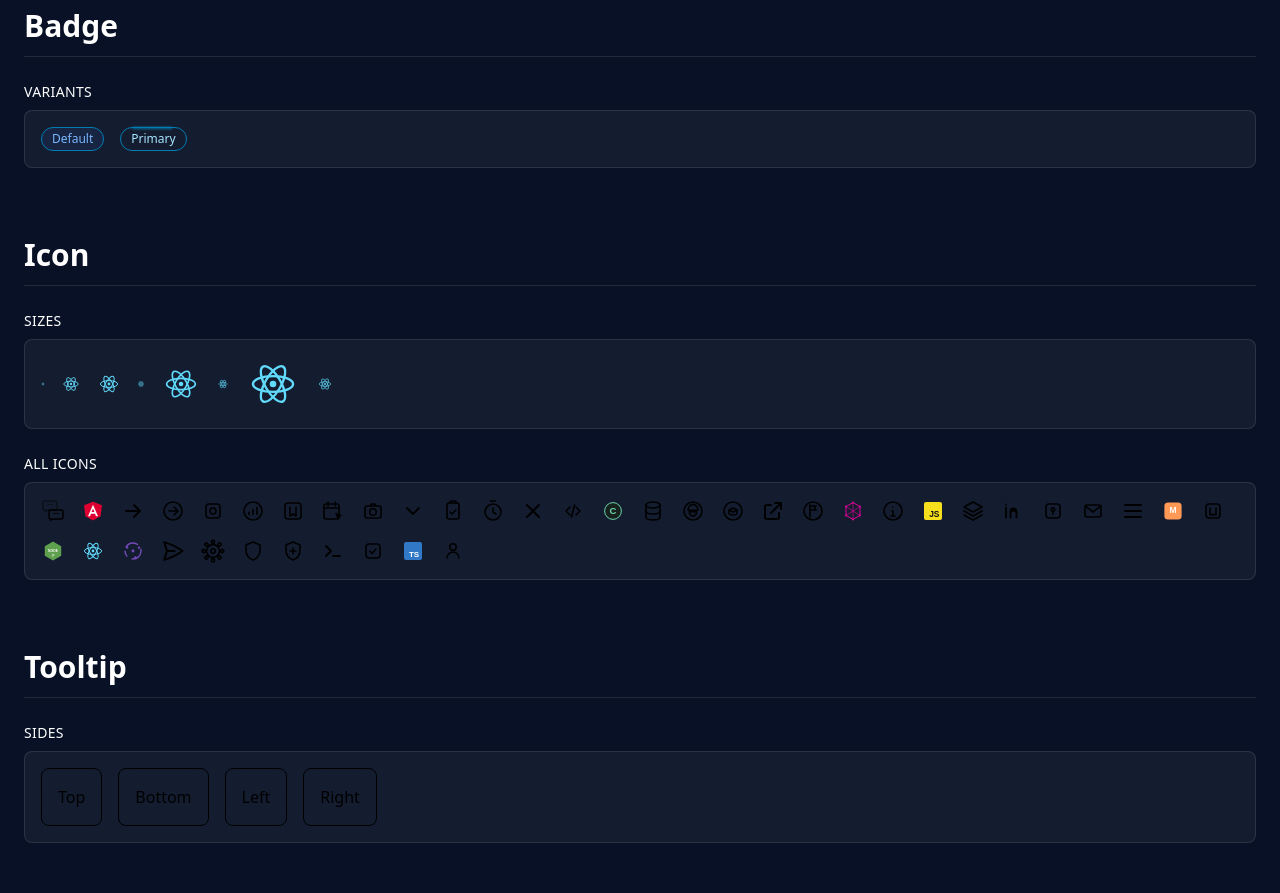
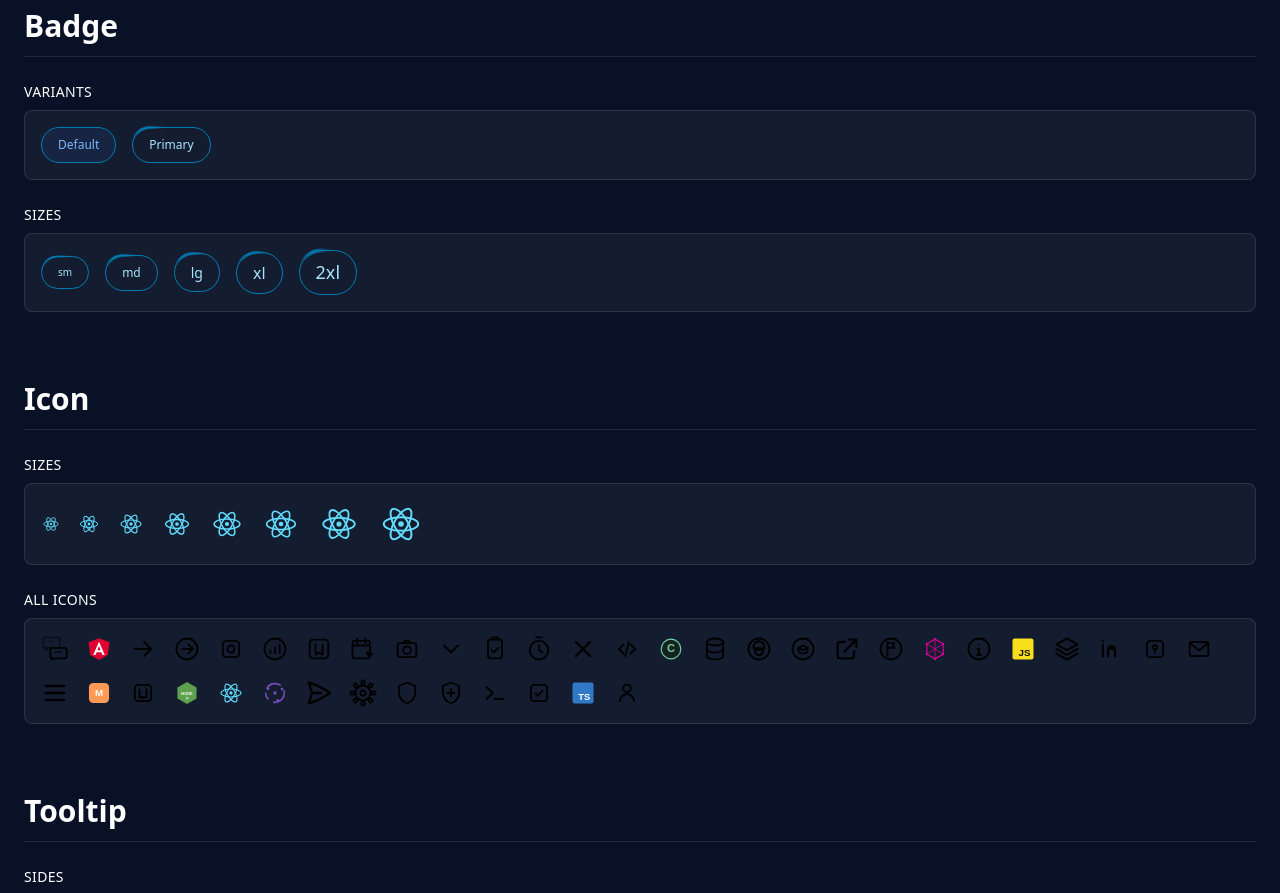
Before and after one commit to VladyslavSpasibozhko/portfolio, a React (Vite) app in the folder client/: page / in a window 1280 px wide. Shown: the part 2740-3633 px from the top of the page. Built offline with nearby package versions, Linux system fonts and the light colour scheme.

Commit message:
feat: Badge component added svg glow animation

```diff
--- a/client/src/components/atoms/Badge/Badge.tsx
+++ b/client/src/components/atoms/Badge/Badge.tsx
@@ -1,10 +1,10 @@
 import { useRef, type ReactNode } from "react";
-import { BadgeGlow } from "./BadgeGlow";
+import { BadgeGlow, type BadgeGlowConfig } from "./BadgeGlow";
 
 interface BadgeProps {
   children: ReactNode;
   variant?: "default" | "primary";
-  size?: "sm" | "md" | "xl" | "2xl" | "3xl";
+  size?: "sm" | "md" | "lg" | "xl" | "2xl";
   className?: string;
 }
 
@@ -14,11 +14,22 @@ const variantClasses = {
 };
 
 const sizeClasses = {
-  sm: "px-2 py-0.5 text-10",
-  md: "px-2.5 py-0.5 text-12",
-  xl: "px-3 py-1 text-14",
-  "2xl": "px-3.5 py-1.5 text-16",
-  "3xl": "px-4 py-2 text-18",
+  sm: "px-4 py-2 text-10",
+  md: "px-4 py-2 text-12",
+  lg: "px-4 py-2 text-14",
+  xl: "px-4 py-2 text-16",
+  "2xl": "px-4 py-2 text-18",
+};
+
+const sizeGlowConfig: Record<
+  NonNullable<BadgeProps["size"]>,
+  Partial<BadgeGlowConfig>
+> = {
+  sm: { strokeWidth: 2, segmentLength: 30, blurStdDeviation: 4 },
+  md: { strokeWidth: 3, segmentLength: 26, blurStdDeviation: 4 },
+  lg: { strokeWidth: 3, segmentLength: 24, blurStdDeviation: 4 },
+  xl: { strokeWidth: 3, segmentLength: 24, blurStdDeviation: 4 },
+  "2xl": { strokeWidth: 4, segmentLength: 24, blurStdDeviation: 4.5 },
 };
 
 export function Badge({
@@ -34,7 +45,9 @@ export function Badge({
       ref={ref}
       className={`relative inline-block rounded-full ${variantClasses[variant]} ${sizeClasses[size]} ${className}`}
     >
-      {variant === "primary" && <BadgeGlow containerRef={ref} />}
+      {variant === "primary" && (
+        <BadgeGlow containerRef={ref} {...sizeGlowConfig[size]} />
+      )}
       {children}
     </span>
   );
--- a/client/src/components/atoms/Badge/BadgeGlow.tsx
+++ b/client/src/components/atoms/Badge/BadgeGlow.tsx
@@ -1,114 +1,196 @@
 import { useEffect, useState, type RefObject } from "react";
 
-const BADGE_GLOW_CONFIG = {
-  // border color the glow lines are drawn in
-  color: "var(--color-border-focus)",
-  // thickness of each glow line, in px
-  strokeWidth: 1,
-  // length of each glow line, as a % of the badge's full perimeter (0-100)
+const BADGE_GLOW_DEFAULTS = {
+  // border color of the glowing line — a Tailwind `stroke-*` utility class
+  colorClassName: "stroke-border-focus",
+  // thickness of the line, in px — keep close to the badge's own (measured)
+  // border-width or the glow will visibly spill outside the border it traces
+  strokeWidth: 3,
+  // length of the bright glow, as a % of the badge's full perimeter (0-100)
   segmentLength: 25,
   // time for one full lap around the badge, in seconds
   durationS: 4,
-  // softness of the glow; higher = blurrier
-  blurStdDeviation: 0.8,
+  // softness of the fade at both ends of the glow; higher = smoother/longer fade
+  blurStdDeviation: 6,
 };
 
-function getPillPath(width: number, height: number, strokeWidth: number) {
-  const radius = height / 2;
-  const top = 0;
-  const bottom = height - strokeWidth;
-  const leftEdgeX = radius;
-  const rightEdgeX = width - radius;
+export type BadgeGlowConfig = typeof BADGE_GLOW_DEFAULTS;
 
-  // Nudge the arc radius slightly below the exact chord length (== diameter):
-  // some browsers collapse an exactly-tangent semicircle arc into a straight
-  // line, which cuts the path in half. The straight edges above still use
-  // the true radius so the arcs stay flush with them.
-  const arcRadius = radius * 0.94;
+// Points per rounded cap used to approximate it as straight segments (see
+// getPillPath for why arcs are avoided).
+const CAP_SEGMENTS = 24;
 
-  const topEdge = `M ${leftEdgeX},${top} H ${rightEdgeX}`;
-  const rightCap = `A ${arcRadius},${arcRadius} 0 0 1 ${rightEdgeX},${bottom}`;
-  const bottomEdge = `H ${leftEdgeX}`;
-  const leftCap = `A ${arcRadius},${arcRadius} 0 0 1 ${leftEdgeX},${top}`;
+function getPillPath(width: number, height: number, borderWidth: number) {
+  // The path is traced along the badge's border centerline: inset by half
+  // the badge's own border-width from the outer edge on every side.
+  const inset = borderWidth / 2;
+  const insetHeight = height - borderWidth;
+  const r = insetHeight / 2;
+  const left = inset;
+  const top = inset;
+  const right = width - inset;
+  const bottom = height - inset;
+  const midY = (top + bottom) / 2;
+  const rightCapCenterX = right - r;
+  const leftCapCenterX = left + r;
 
-  return `${topEdge} ${rightCap} ${bottomEdge} ${leftCap} Z`;
+  // The rounded caps are approximated with many short straight segments
+  // instead of arc commands. Two arc commands are needed to trace each cap
+  // without hitting an exactly-tangent degenerate arc (radius == half the
+  // chord length), but browsers have been observed to glitch
+  // animateMotion's rotate="auto" — which needs the path's tangent
+  // direction at every point — right at the point where those two arc
+  // commands meet, even though the underlying curve is mathematically
+  // smooth there. A polyline has no such ambiguity: every segment's
+  // direction is trivial to compute, so rotate="auto" has nothing to
+  // stumble on.
+  const points: Array<[number, number]> = [
+    [left + r, top],
+    [right - r, top],
+  ];
+
+  for (let i = 1; i <= CAP_SEGMENTS; i++) {
+    const angle = (-90 + (180 * i) / CAP_SEGMENTS) * (Math.PI / 180);
+    points.push([
+      rightCapCenterX + r * Math.cos(angle),
+      midY + r * Math.sin(angle),
+    ]);
   }
 
-interface BadgeGlowProps {
+  points.push([left + r, bottom]);
+
+  for (let i = 1; i <= CAP_SEGMENTS; i++) {
+    const angle = (90 + (180 * i) / CAP_SEGMENTS) * (Math.PI / 180);
+    points.push([
+      leftCapCenterX + r * Math.cos(angle),
+      midY + r * Math.sin(angle),
+    ]);
+  }
+
+  const [start, ...rest] = points;
+  const moveTo = `M ${start[0]},${start[1]}`;
+  const lineTos = rest.map(([x, y]) => `L ${x},${y}`).join(" ");
+
+  return `${moveTo} ${lineTos} Z`;
+}
+
+function getPillPerimeter(width: number, height: number, borderWidth: number) {
+  const insetWidth = width - borderWidth;
+  const insetHeight = height - borderWidth;
+  // Two straight edges (top + bottom), each (insetWidth - insetHeight) long,
+  // plus the two semicircular caps, whose combined circumference is one full
+  // circle.
+  return 2 * (insetWidth - insetHeight) + Math.PI * insetHeight;
+}
+
+interface BadgeGlowProps extends Partial<BadgeGlowConfig> {
   containerRef: RefObject<HTMLSpanElement | null>;
 }
 
-export function BadgeGlow({ containerRef }: BadgeGlowProps) {
-  const [dimensions, setDimensions] = useState({ width: 0, height: 0 });
+export function BadgeGlow({
+  containerRef,
+  colorClassName = BADGE_GLOW_DEFAULTS.colorClassName,
+  strokeWidth = BADGE_GLOW_DEFAULTS.strokeWidth,
+  segmentLength = BADGE_GLOW_DEFAULTS.segmentLength,
+  durationS = BADGE_GLOW_DEFAULTS.durationS,
+  blurStdDeviation = BADGE_GLOW_DEFAULTS.blurStdDeviation,
+}: BadgeGlowProps) {
+  const [dimensions, setDimensions] = useState({
+    width: 0,
+    height: 0,
+    borderWidth: 0,
+  });
 
   useEffect(() => {
     const el = containerRef.current;
     if (!el) return;
 
-    const observer = new ResizeObserver(([entry]) => {
-      const borderBox = entry.borderBoxSize?.[0];
-      if (borderBox) {
-        setDimensions({
-          width: borderBox.inlineSize,
-          height: borderBox.blockSize,
-        });
-      } else {
-        const rect = entry.target.getBoundingClientRect();
-        setDimensions({ width: rect.width, height: rect.height });
-      }
-    });
+    const measure = () => {
+      // Read the badge's actual, rendered border-width instead of
+      // duplicating it as a config constant here — it's owned by Badge.tsx's
+      // className and can change independently of this component.
+      const borderWidth = parseFloat(getComputedStyle(el).borderTopWidth) || 0;
+
+      const rect = el.getBoundingClientRect();
+      setDimensions({ width: rect.width, height: rect.height, borderWidth });
+    };
+
+    const observer = new ResizeObserver(measure);
     observer.observe(el, { box: "border-box" });
     return () => observer.disconnect();
   }, [containerRef]);
 
-  const { width, height } = dimensions;
+  const { width, height, borderWidth } = dimensions;
   if (width === 0 || height === 0) return null;
 
-  const { color, strokeWidth, segmentLength, durationS, blurStdDeviation } =
-    BADGE_GLOW_CONFIG;
-
-  const path = getPillPath(width, height, strokeWidth);
-  const dashArray = `${segmentLength} ${100 - segmentLength}`;
+  const path = getPillPath(width, height, borderWidth);
+  const perimeter = getPillPerimeter(width, height, borderWidth);
+  const glowHalfLength = (perimeter * (segmentLength / 100)) / 2;
 
   return (
     <svg
-      className="pointer-events-none absolute inset-0 overflow-visible"
+      className="pointer-events-none absolute overflow-visible"
+      // `absolute` positions against the parent's padding box, not its
+      // border box — the containing block starts inside the parent's own
+      // border. Since our path coordinates assume (0,0) is the outer edge
+      // of the border box, the svg is shifted out by -borderWidth here to
+      // actually land there.
+      style={{ top: -borderWidth, left: -borderWidth }}
       width={width}
       height={height}
       aria-hidden="true"
     >
       <defs>
         <filter
-          id="badge-glow-blur"
-          x="-50%"
-          y="-50%"
-          width="200%"
-          height="200%"
+          id="badge-glow-soften"
+          x="-200%"
+          y="-200%"
+          width="400%"
+          height="400%"
         >
           <feGaussianBlur stdDeviation={blurStdDeviation} />
         </filter>
-      </defs>
+        <mask
+          id="badge-glow-mask"
+          maskUnits="userSpaceOnUse"
+          x={-width}
+          y={-height}
+          width={width * 3}
+          height={height * 3}
+        >
+          <rect
+            x={-width}
+            y={-height}
+            width={width * 3}
+            height={height * 3}
+            fill="black"
+          />
           {[0, 1].map((i) => (
-        <path
+            <ellipse
               key={i}
-          d={path}
-          pathLength={100}
-          fill="none"
-          stroke={color}
-          strokeWidth={strokeWidth}
-          strokeLinecap="round"
-          strokeDasharray={dashArray}
-          filter="url(#badge-glow-blur)"
+              rx={glowHalfLength}
+              ry={strokeWidth * 1.5}
+              fill="white"
+              filter="url(#badge-glow-soften)"
             >
-          <animate
-            attributeName="stroke-dashoffset"
-            values="0;-100"
+              <animateMotion
                 dur={`${durationS}s`}
                 repeatCount="indefinite"
+                path={path}
+                rotate="auto"
                 begin={i === 0 ? "0s" : `-${durationS / 2}s`}
               />
-        </path>
+            </ellipse>
           ))}
+        </mask>
+      </defs>
+      <path
+        d={path}
+        className={colorClassName}
+        fill="none"
+        strokeWidth={strokeWidth}
+        mask="url(#badge-glow-mask)"
+      />
     </svg>
   );
 }
--- a/client/src/components/atoms/Icon.tsx
+++ b/client/src/components/atoms/Icon.tsx
@@ -51,14 +51,14 @@ interface IconProps {
 }
 
 const sizeClasses = {
-  sm: 'w-4 h-4',
-  md: 'w-5 h-5',
-  lg: 'w-6 h-6',
-  xl: 'w-8 h-8',
-  '2xl': 'w-10 h-10',
-  '3xl': 'w-12 h-12',
-  '4xl': 'w-14 h-14',
-  '5xl': 'w-16 h-16',
+  sm: "w-20 h-20",
+  md: "w-24 h-24",
+  lg: "w-28 h-28",
+  xl: "w-32 h-32",
+  "2xl": "w-36 h-36",
+  "3xl": "w-40 h-40",
+  "4xl": "w-44 h-44",
+  "5xl": "w-48 h-48",
 };
 
 type SvgComponent = FC<SVGProps<SVGSVGElement>>;
--- a/client/src/pages/LibraryPage.tsx
+++ b/client/src/pages/LibraryPage.tsx
@@ -390,6 +390,13 @@ export function LibraryPage() {
           <Badge variant="default">Default</Badge>
           <Badge variant="primary">Primary</Badge>
         </Example>
+        <Example label="Sizes">
+          {(["sm", "md", "lg", "xl", "2xl"] as const).map((size) => (
+            <Badge key={size} variant="primary" size={size}>
+              {size}
+            </Badge>
+          ))}
+        </Example>
       </Section>
 
       <Section title="Icon">
```
Lines whose indentation alone changed are shown as unchanged.
